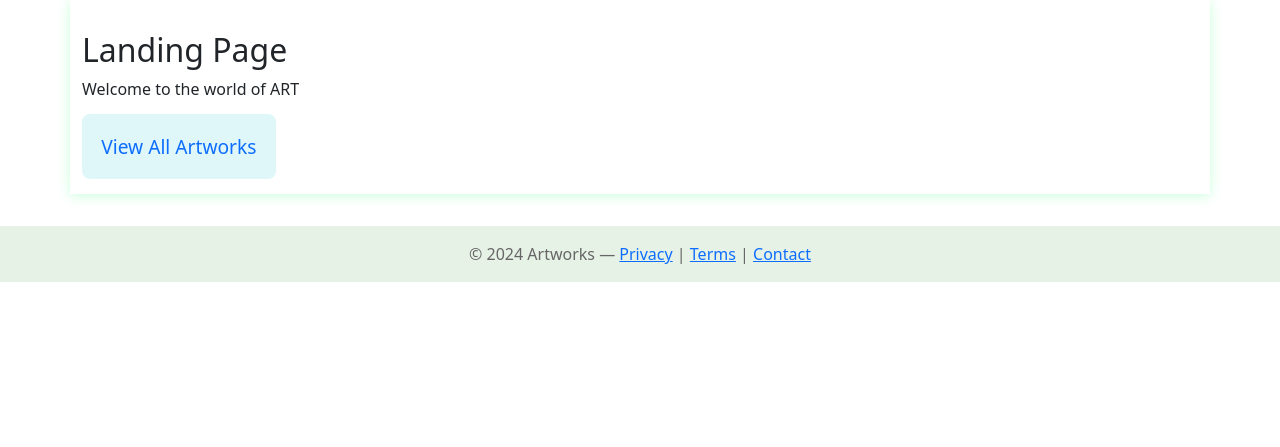
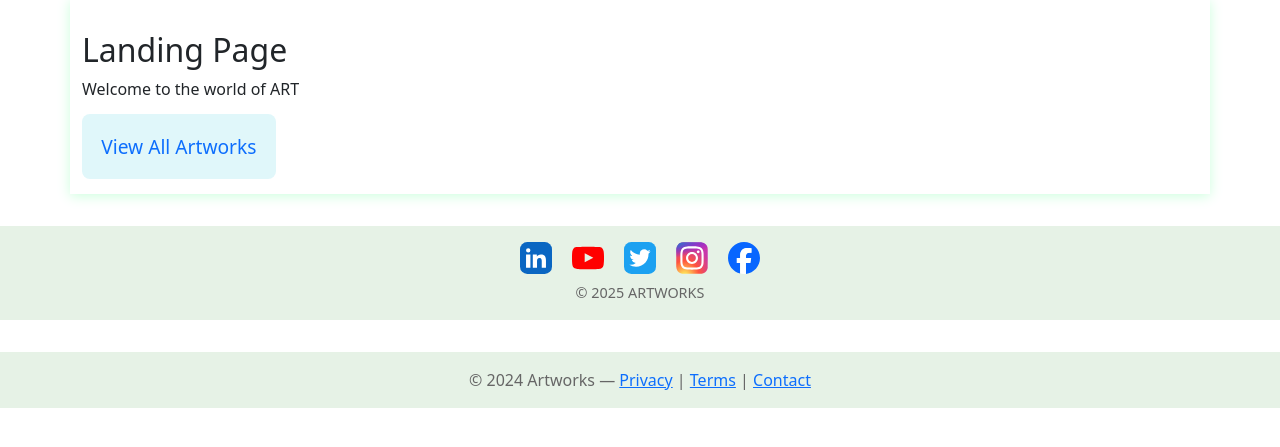
Before and after one commit to kakilian/artworks, a Django app: page / in a window 1280 px wide. Shown: the part 166-613 px from the top of the page. Run offline with Django 5.2, Linux system fonts and the light colour scheme.

Commit message:
Added Footer, fixed Base.html, fixed DB

```diff
--- a/home/templates/home/home.html
+++ b/home/templates/home/home.html
@@ -19,7 +19,7 @@
           <p>Leah Chen</p>
         </div>
       </div>
-      <!-- Here add more -->
+      <!-- Here add more / site not working -->
     </div>
     <<button class="carousel-control-prev" type="button" data-bs-target="#artworkCarousel" data-bs-slide="prev">
         <span class="carousel-control-prev-icon" aria-hidden="true"></span>
--- a/main/static/css/styles.css
+++ b/main/static/css/styles.css
@@ -97,7 +97,7 @@ body {
 
 .nav-menu a,
 .nav-menu .dropbtn {
-    font-size: 1rem;       /* Change to 0.9rem if you want smaller */
+    font-size: 1rem;
     padding: 0.4em 1em;
     color: #222;
     text-decoration: none;
@@ -143,3 +143,37 @@ body {
 .dropdown-content a:hover {
     background: #e0f7fa;
 }
+
+/* Footer Social Links */
+.site-footer {
+    background-color: #e6f2e6; /* consistent with header */
+    padding: 1rem 0;
+    text-align: center;
+}
+
+.social-links {
+    margin-bottom: 0.5rem;
+}
+
+.social-links a {
+    display: inline-block;
+    margin: 0 0.5rem;
+    transition: transform 0.2s ease;
+}
+
+.social-links a:hover,
+.social-links a:focus {
+    transform: scale(1.1);
+}
+
+.social-icon {
+    width: 32px;
+    height: 32px;
+    vertical-align: middle;
+}
+
+.footer-copy {
+    font-size: 0.9rem;
+    margin: 0;
+    color: #666; /* consistent with footer */
+}
--- a/main/templates/artworks/base.html
+++ b/main/templates/artworks/base.html
@@ -1,4 +1,5 @@
 {% load static %}
+
 
 <!DOCTYPE html>
 <html lang="en">
@@ -6,7 +7,7 @@
     <meta charset="UTF-8">
     <meta name="viewport" content="width=device-width, initial-scale=1.0">
     <title>{% block title %}Artworks Base hmtl{% endblock %}</title>
-    <link rel="stylesheet" href="{% static 'styles.css' %}">
+    <link rel="stylesheet" href="{% static 'css/styles.css' %}">
     <link rel="icon" type="image/png" sizes="32x32" href="{% static 'main/images/favicon/favicon-32x32.png' %}">
     <link rel="icon" type="image/png" sizes="16x16" href="{% static 'main/images/favicon/favicon-16x16.png' %}">
     <link rel="apple-touch-icon" sizes="180x180" href="{% static 'main/images/favicon/apple-touch-icon.png' %}">
@@ -27,7 +28,7 @@
         <!-- Main content goes here -->
         {% endblock %}
     </main>
-        {% include 'footer.html' %}
+        {% include 'artworks/footer.html' %}
     <footer class="text-center py-3 bg-light">
         <p>© 2025 ArtWorks</p>
     </footer>
--- a/main/templates/artworks/footer.html
+++ b/main/templates/artworks/footer.html
@@ -1,24 +1,23 @@
-{% extends 'base.html' %}
-{% load static %}
+{% load static%}
 
-{% block content%}
-<footer>
-<!---- Social Media Links -->
-<a href="" target="_blank" rel="noopener" aria-label="Linked - Opens in a new tab">
-    <img src="{% static '/icons/linkedin-app-icon.svg' %}" alt="LinkedIn" class="social-icon">
-</a>
-<a href="" target="_blank" rel="noopener" aria-label="Linked - Opens in a new tab">
-    <img src="{% static '/icons/youtube-color-icon.svg' %}" alt="YouTube" class="social-icon">
-</a>
-<a href="" target="_blank" rel="noopener" aria-label="Linked - Opens in a new tab">
-    <img src="{% static '/icons/twitter-app-icon.svg' %}" alt="Twitter" class="social-icon">
-</a>
-<a href="" target="_blank" rel="noopener" aria-label="Linked - Opens in a new tab">
-    <img src="{% static '/icons/ig-instagram-icon.svg' %}" alt="Instagram" class="social-icon">
-</a>
-<a href="" target="_blank" rel="noopener" aria-label="Linked - Opens in a new tab">
-    <img src="{% static '/icons/facebook-round-color-icon.svg' %}" alt="Facebook" class="social-icon">
-</a>
-
+{% now "Y" as year %}
+<footer class="site-footer">
+  <nav class="social-links" aria-label="Social Media">
+    <a href="https://www.linkedin.com/" target="_blank" rel="noopener" aria-label="LinkedIn">
+      <img src="{% static 'icons/linkedin-app-icon.svg' %}" alt="LinkedIn" class="social-icon">
+    </a>
+    <a href="https://www.youtube.com" target="_blank" rel="noopener" aria-label="YouTube">
+      <img src="{% static 'icons/youtube-color-icon.svg' %}" alt="YouTube" class="social-icon">
+    </a>
+    <a href="https://www.twitter.com" target="_blank" rel="noopener" aria-label="Twitter">
+      <img src="{% static 'icons/twitter-app-icon.svg' %}" alt="Twitter" class="social-icon">
+    </a>
+    <a href="https://www.instagram.com" target="_blank" rel="noopener" aria-label="Instagram">
+      <img src="{% static 'icons/ig-instagram-icon.svg' %}" alt="Instagram" class="social-icon">
+    </a>
+    <a href="https://www.facebook.com/" target="_blank" rel="noopener" aria-label="Facebook">
+      <img src="{% static 'icons/facebook-round-color-icon.svg' %}" alt="Facebook" class="social-icon">
+    </a>
+  </nav>
+  <p class="footer-copy">&copy; {{ year }} ARTWORKS</p>
 </footer>
-{% endblock %}
--- a/templates/artworks/base.html
+++ b/templates/artworks/base.html
@@ -36,9 +36,11 @@
     {% endblock %}
     </div>
     <!-- Footer Global-->
+    {% include 'artworks/footer.html' %}
     <div class="footer">
         © 2024 Artworks — <a href="#">Privacy</a> | <a href="#">Terms</a> | <a href="#">Contact</a>
     </div>
+
     <!-- Bootstrap 5 JS for Carousel -->
     {% block extra_js %}
     <script src="https://cdn.jsdelivr.net/npm/bootstrap@5.3.3/dist/js/bootstrap.bundle.min.js"></script>
```
Also changed, not shown: artworks/settings.py (+14 -7 lines).
